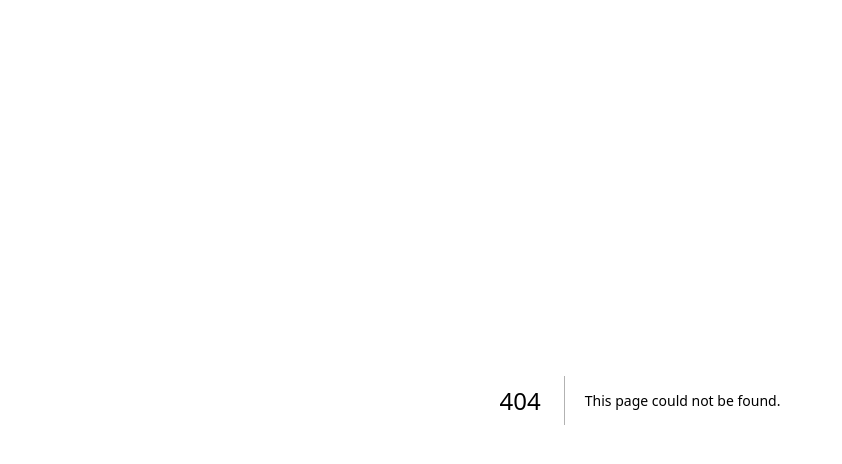
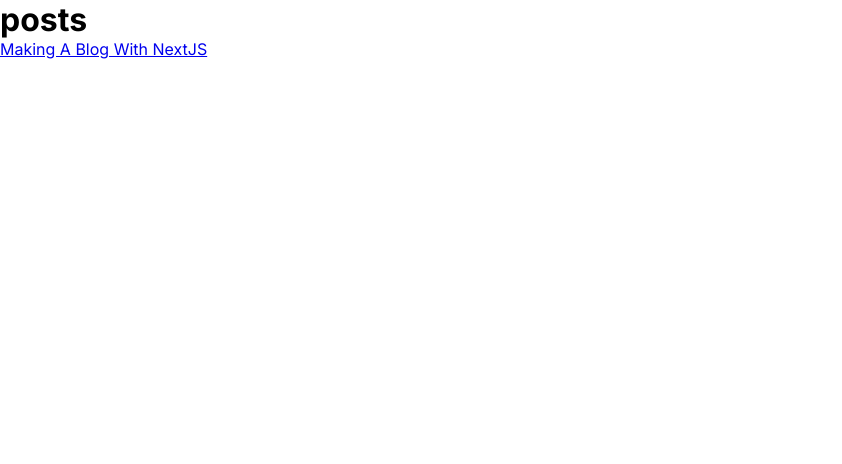
Before and after one commit to hiimog/hiimog.com, a Next.js app in the folder blog/: page /posts in a window 1280 px wide. Before the commit this address had no page. Shown: the top 464 px of the page, without its empty margins (0-842 px from the left). Built offline with nearby package versions, Linux system fonts and the light colour scheme.

Commit message:
Add basic routing example with nested routes for posts

```diff
--- /dev/null
+++ b/blog/src/app/about/page.tsx
@@ -0,0 +1,5 @@
+export default function About() {
+    return (
+        <h1>about</h1>
+    )
+}
--- /dev/null
+++ b/blog/src/app/posts/making-a-blog-with-nextjs/page.tsx
@@ -0,0 +1,3 @@
+export default function MakingABlogWithNextJs() {
+    return <h1>Making A Blog With NextJS</h1>
+}
--- /dev/null
+++ b/blog/src/app/posts/page.tsx
@@ -0,0 +1,11 @@
+import Link from 'next/link'
+
+
+export default function Posts() {
+    return (<>
+    <h1>posts</h1>
+    <ul>
+        <li><Link href="/posts/making-a-blog-with-nextjs">Making A Blog With NextJS</Link></li>
+    </ul>
+    </>)
+}
```
